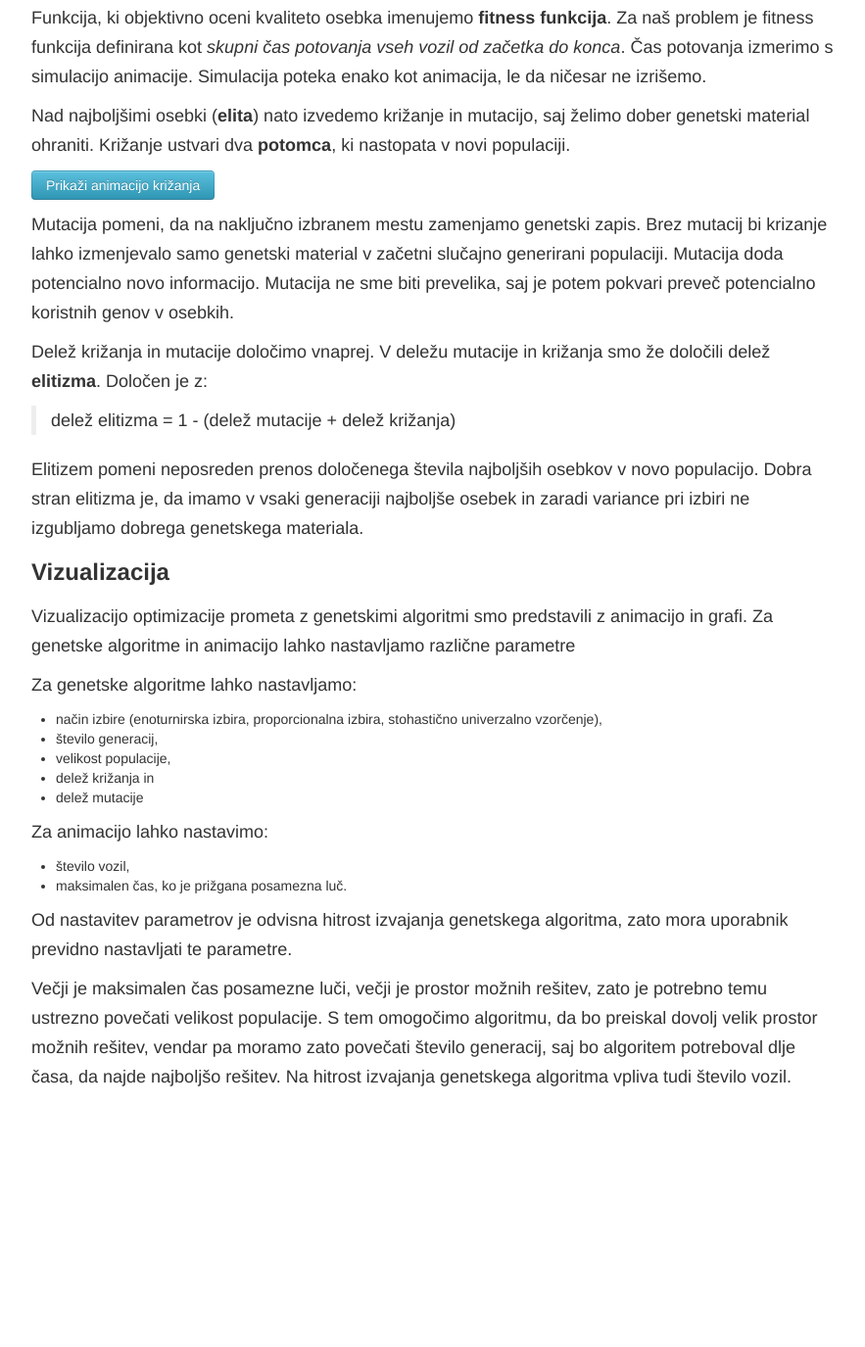
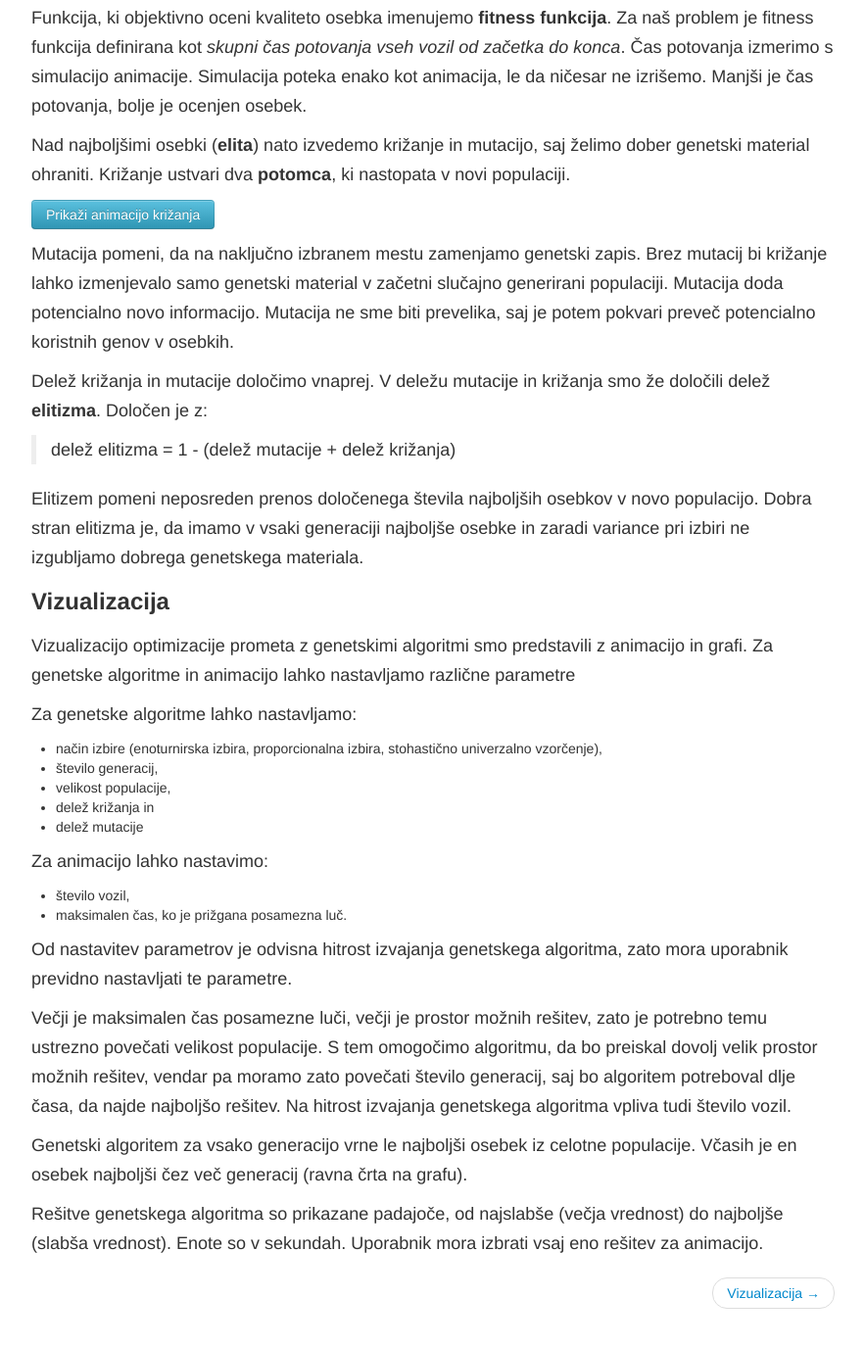
Before and after one commit to Ivansek/thesis, a plain HTML site: page application/index.html in a window 1280 px wide. Shown: the part 627-2002 px from the top of the page at 98% size, without its empty margins (198-1081 px from the left). Before the commit the page ends 1841 px from the top, so only its background shows below. Drawn offline with Linux system fonts and the light colour scheme.

Commit message:
Added some text in introduction chapter

```diff
--- a/application/index.html
+++ b/application/index.html
@@ -68,7 +68,7 @@
 				Genetski algoritmi
 			</h3>
 			<p>
-				Genetski algoritimi so del evolucijskega računanja, ki za iskanje rešitev povzemajo ideje od v naravi skozi evolucijo dokazano uspešnih načinov delovanja in preživetja. Z operacijami križanja, mutacije, dedovanja in izbire skozi generacijo tvorijo nove, boljše <strong>osebke</strong>.
+				Genetski algoritimi so del evolucijskega računanja, ki za iskanje rešitev povzemajo ideje od v naravi skozi evolucijo dokazano uspešnih načinov delovanja in preživetja. Z operacijami križanja, mutacije, dedovanja in izbire skozi generacije tvorijo nove, boljše <strong>osebke</strong>.
 			</p>
 			<p>
 				Problem predstavimo v taki obliki, da mu lahko določimo kvaliteto. Za optimizacijo prometa smo osebek predstavili kot zaporedje parov časov rdečih in zelenih luči na semaforjih. Enote so v sekundah:
@@ -83,7 +83,7 @@
 				Na začetku so osebki generirani naključno (<strong>začetna populacija</strong>), nato pa jih z genetskimi operatorji spreminjamo. V vsaki generaciji z različnimi <strong>metodami izbire</strong> izberemo osebke za razmnoževanje. Osebke izberemo glede na <strong>kvaliteto</strong>.
 			</p>
 			<p>
-				Funkcija, ki objektivno oceni kvaliteto osebka imenujemo <strong>fitness funkcija</strong>. Za naš problem je fitness funkcija definirana kot <em>skupni čas potovanja vseh vozil od začetka do konca</em>. Čas potovanja izmerimo s simulacijo animacije. Simulacija poteka enako kot animacija, le da ničesar ne izrišemo.
+				Funkcija, ki objektivno oceni kvaliteto osebka imenujemo <strong>fitness funkcija</strong>. Za naš problem je fitness funkcija definirana kot <em>skupni čas potovanja vseh vozil od začetka do konca</em>. Čas potovanja izmerimo s simulacijo animacije. Simulacija poteka enako kot animacija, le da ničesar ne izrišemo. Manjši je čas potovanja, bolje je ocenjen osebek.
 			</p>
 			<p>
 				Nad najboljšimi osebki (<strong>elita</strong>) nato izvedemo križanje in mutacijo, saj želimo dober genetski material ohraniti. Križanje ustvari dva <strong>potomca</strong>, ki nastopata v novi populaciji.
@@ -106,7 +106,7 @@
 				</div>
 			</p>
 			<p>
-				Mutacija pomeni, da na naključno izbranem mestu zamenjamo genetski zapis. Brez mutacij bi krizanje lahko izmenjevalo samo genetski material v začetni slučajno generirani populaciji. Mutacija doda potencialno novo informacijo. Mutacija ne sme biti prevelika, saj je potem pokvari preveč potencialno koristnih genov v osebkih.
+				Mutacija pomeni, da na naključno izbranem mestu zamenjamo genetski zapis. Brez mutacij bi križanje lahko izmenjevalo samo genetski material v začetni slučajno generirani populaciji. Mutacija doda potencialno novo informacijo. Mutacija ne sme biti prevelika, saj je potem pokvari preveč potencialno koristnih genov v osebkih.
 			</p>
 			<p>
 				Delež križanja in mutacije določimo vnaprej. V deležu mutacije in križanja smo že določili delež <strong>elitizma</strong>. Določen je z:
@@ -117,7 +117,7 @@
 				</p>
 			</blockquote>
 			<p>
-				Elitizem pomeni neposreden prenos določenega števila najboljših osebkov v novo populacijo. Dobra stran elitizma je, da imamo v vsaki generaciji najboljše osebek in zaradi variance pri izbiri ne izgubljamo dobrega genetskega materiala.
+				Elitizem pomeni neposreden prenos določenega števila najboljših osebkov v novo populacijo. Dobra stran elitizma je, da imamo v vsaki generaciji najboljše osebke in zaradi variance pri izbiri ne izgubljamo dobrega genetskega materiala.
 			</p>
 			<h3>
 				Vizualizacija
@@ -162,7 +162,17 @@
 			<p>
 				Večji je maksimalen čas posamezne luči, večji je prostor možnih rešitev, zato je potrebno temu ustrezno povečati velikost populacije. S tem omogočimo algoritmu, da bo preiskal dovolj velik prostor možnih rešitev, vendar pa moramo zato povečati število generacij, saj bo algoritem potreboval dlje časa, da najde najboljšo rešitev. Na hitrost izvajanja genetskega algoritma vpliva tudi število vozil.
 			</p>
+			<p>
+				Genetski algoritem za vsako generacijo vrne le najboljši osebek iz celotne populacije. Včasih je en osebek najboljši čez več generacij (ravna črta na grafu).
+			</p>
+			<p>
+				Rešitve genetskega algoritma so prikazane padajoče, od najslabše (večja vrednost) do najboljše (slabša vrednost). Enote so v sekundah. Uporabnik mora izbrati vsaj eno rešitev za animacijo.
+			</p>
+			<ul class="pager">
+				<li class="next"><a href="GA.html" >Vizualizacija &rarr;</a>
+			</ul>
 		</div>
+
 	</div>
 	<script type="text/javascript">
 		function get_intersections()
```
Also changed, not shown: application/GA.html (+8 -2 lines).
